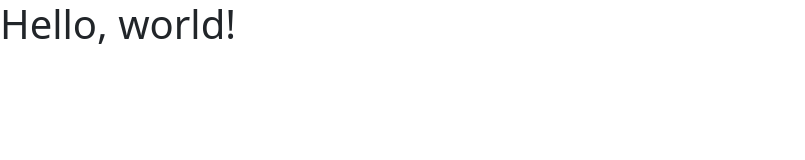
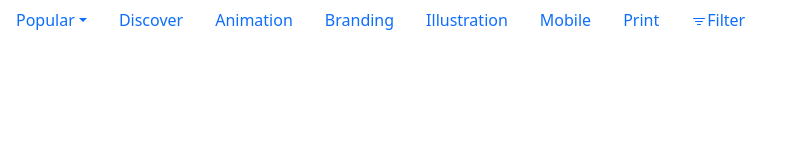
Before and after one commit to JustinRucinski/C7-Boostrap, a plain HTML site: page index.html in a window 1280 px wide. Shown: the whole page, without its empty margins (0-805 px from the left). Drawn offline with nearby package versions, Linux system fonts and the light colour scheme.

Commit message:
added nav bar from bootstrap

```diff
--- a/index.html
+++ b/index.html
@@ -12,11 +12,74 @@
     />
   </head>
   <body>
-    <h1>Hello, world!</h1>
     <script
       src="https://cdn.jsdelivr.net/npm/bootstrap@5.2.3/dist/js/bootstrap.bundle.min.js"
       integrity="sha384-kenU1KFdBIe4zVF0s0G1M5b4hcpxyD9F7jL+jjXkk+Q2h455rYXK/7HAuoJl+0I4"
       crossorigin="anonymous"
     ></script>
+
+    <ul class="nav nav-pills">
+      <li class="nav-item dropdown">
+        <a
+          class="nav-link dropdown-toggle"
+          data-bs-toggle="dropdown"
+          href="#"
+          role="button"
+          data-bs-toggle="button"
+          aria-expanded="false"
+          >Popular</a
+        >
+        <ul class="dropdown-menu">
+          <li><a class="dropdown-item" href="#">Popular</a></li>
+          <li><a class="dropdown-item" href="#">New & Noteworthy</a></li>
+        </ul>
+      </li>
+      <li class="nav-item">
+        <a class="nav-link" href="#" data-bs-toggle="button" aria-pressed="true"
+          >Discover</a
+        >
+      </li>
+      <li class="nav-item">
+        <a class="nav-link" href="#" data-bs-toggle="button" aria-pressed="true"
+          >Animation</a
+        >
+      </li>
+      <li class="nav-item">
+        <a class="nav-link" href="#" data-bs-toggle="button" aria-pressed="true"
+          >Branding</a
+        >
+      </li>
+      <li class="nav-item">
+        <a class="nav-link" href="#" data-bs-toggle="button" aria-pressed="true"
+          >Illustration</a
+        >
+      </li>
+      <li class="nav-item">
+        <a class="nav-link" href="#" data-bs-toggle="button" aria-pressed="true"
+          >Mobile</a
+        >
+      </li>
+      <li class="nav-item">
+        <a class="nav-link" href="#" data-bs-toggle="button" aria-pressed="true"
+          >Print</a
+        >
+      </li>
+      <li class="nav-item">
+        <a class="nav-link" href="#" data-bs-toggle="button" aria-pressed="true"
+          ><svg
+            xmlns="http://www.w3.org/2000/svg"
+            width="16"
+            height="16"
+            fill="currentColor"
+            class="bi bi-filter"
+            viewBox="0 0 16 16"
+          >
+            <path
+              d="M6 10.5a.5.5 0 0 1 .5-.5h3a.5.5 0 0 1 0 1h-3a.5.5 0 0 1-.5-.5m-2-3a.5.5 0 0 1 .5-.5h7a.5.5 0 0 1 0 1h-7a.5.5 0 0 1-.5-.5m-2-3a.5.5 0 0 1 .5-.5h11a.5.5 0 0 1 0 1h-11a.5.5 0 0 1-.5-.5"
+            /></svg
+          >Filter</a
+        >
+      </li>
+    </ul>
   </body>
 </html>
```
